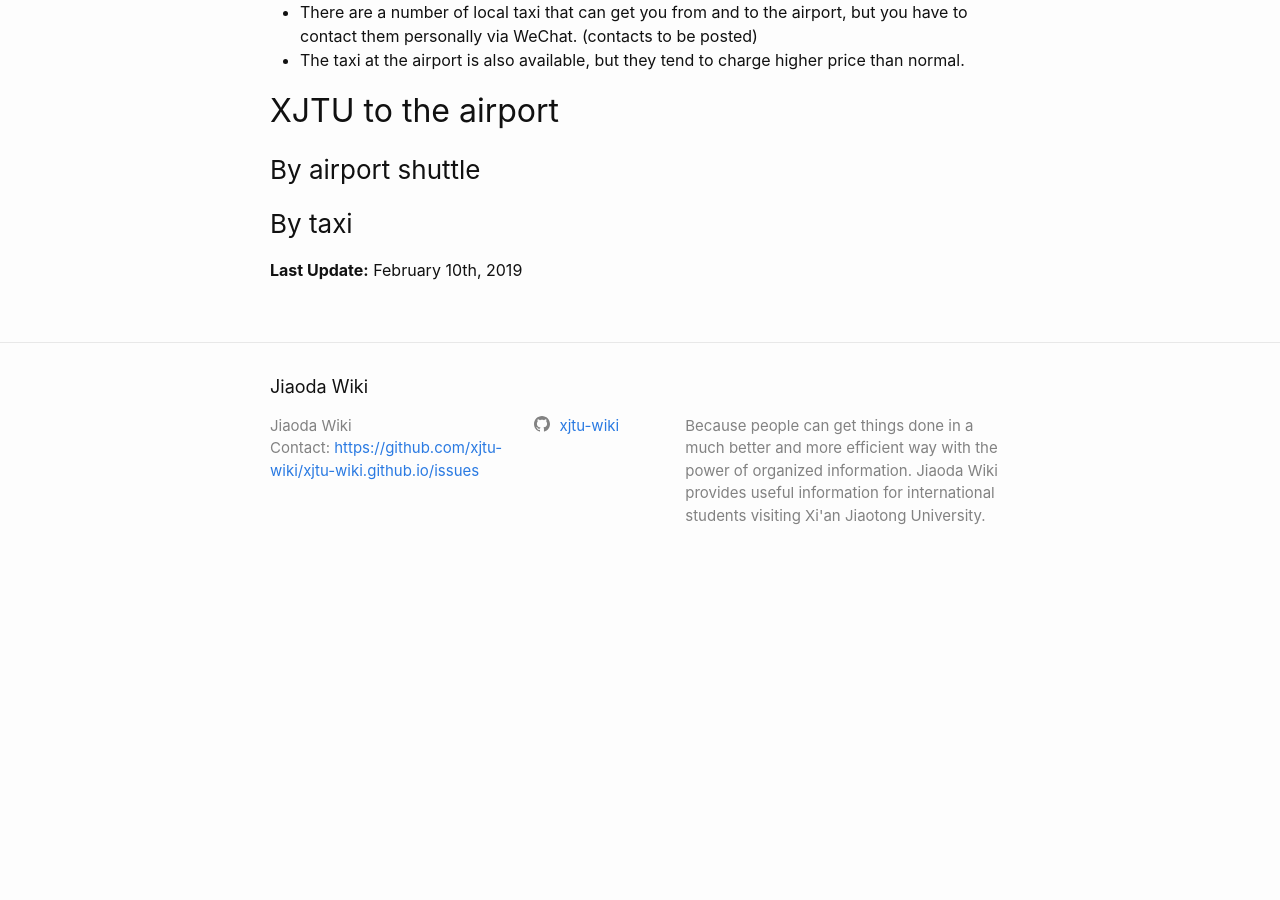
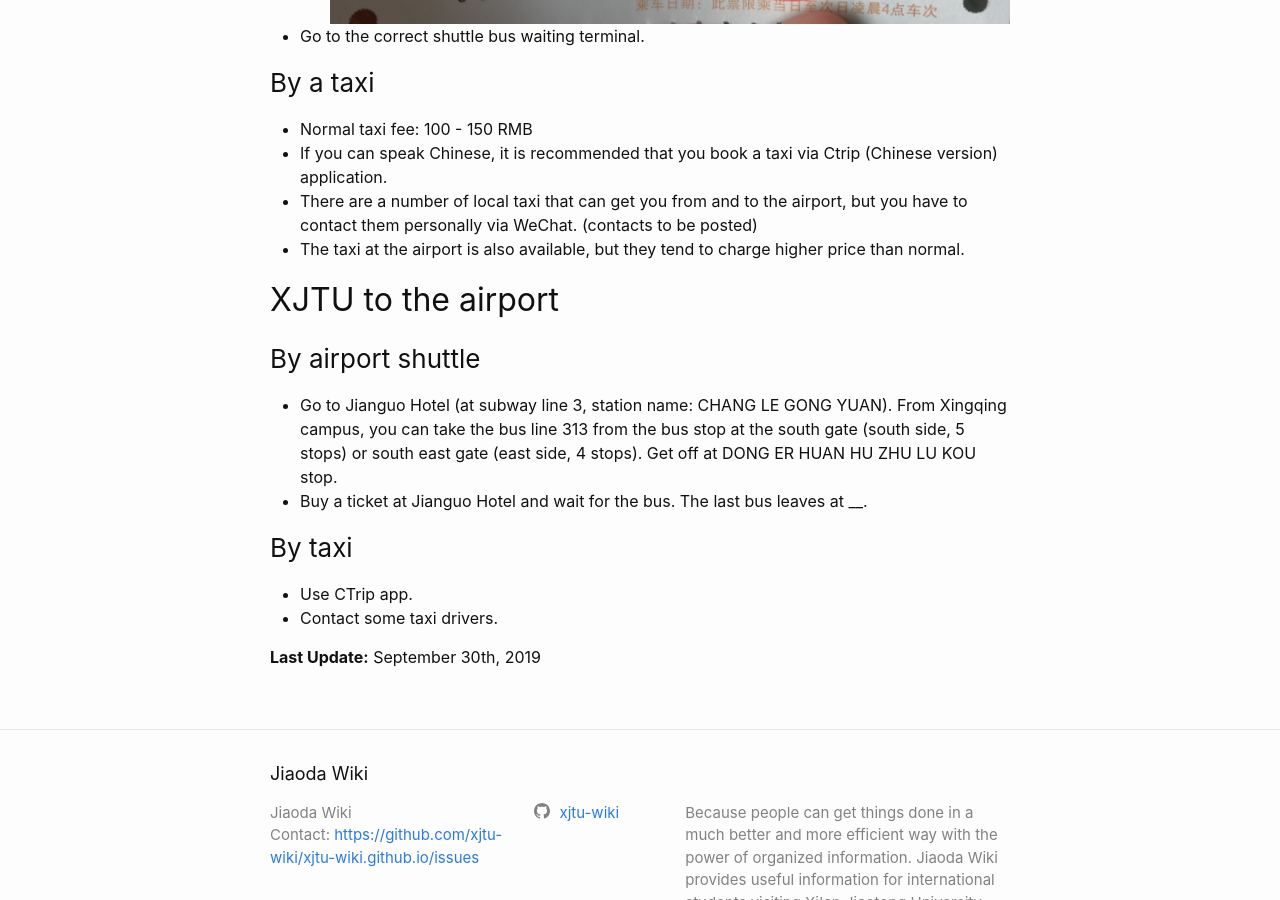
Before and after one commit to xjtu-wiki/xjtu-wiki.github.io, a Jekyll site: the page built from _guidelines/airport-transport.md, in a window 1280 px wide and 900 px high, scrolled down 1120 px. Built offline with Jekyll 4.4.1, drawn with Linux system fonts in a browser that asks for light colours; comment, search, counter and statistics services are not loaded; before the commit the page ends 1707 px from its top, so only the background shows below that; some of the changed text lies outside the part shown.

Commit message:
Update airport transportation

```diff
--- a/_guidelines/airport-transport.md
+++ b/_guidelines/airport-transport.md
@@ -4,6 +4,11 @@
 ---
 **WARNING: This guideline is not complete**
 Getting from the airport to the main campus could be challenging since there is no direct public transportation line that you could use. If you have a lot of stuff with you, it is recommended that you get a taxi. If you pack lightly, you may use the airport shuttle bus in combination with buses. If you are newly arrived, there is a free WiFi available in the airport so that you can contact the driver.
+
+## Railway
+This should be the most convenient way to travel to and from the airport. However, there is a limitation in baggage size that you can take with you. The airport railway was opened in September 2019.
+
+See details [here](https://mp.weixin.qq.com/s?__biz=MzIyOTMwNDE0Mg==&mid=2247483678&idx=1&sn=8ec60499f9e349ce5fb37d42e68d77b6&chksm=e845f33fdf327a293425a6ea472063cacddf2cc6545571a7be7f4aa04a23bd6249061804f6cf&mpshare=1&scene=1&srcid=09295vgn44SL201iyAYnNhp9&sharer_sharetime=1569732632117&sharer_shareid=2a4dfc0bc2658ea5ff5925f2b9213ca5&pass_ticket=vjbJhJHQYkPX9r0T7e0BKaYLVD%2BEk%2BDa0aBP76vrkuc%3D#rd) or read in  [PDF](/assets/pdfs/airport-rail-pages.pdf) or [PDF (long)](/assets/pdfs/airport-rail.pdf).
 
 ## The airport to XJTU
 ### By airport shuttle and (bus or subway)
@@ -23,8 +28,11 @@
 
 ## XJTU to the airport
 ### By airport shuttle
+- Go to Jianguo Hotel (at subway line 3, station name: CHANG LE GONG YUAN). From Xingqing campus, you can take the bus line 313 from the bus stop at the south gate (south side, 5 stops) or south east gate (east side, 4 stops). Get off at DONG ER HUAN HU ZHU LU KOU stop.
+- Buy a ticket at Jianguo Hotel and wait for the bus. The last bus leaves at __.
 
 ### By taxi
+- Use CTrip app.
+- Contact some taxi drivers.
 
-
-**Last Update:** February 10th, 2019
+**Last Update:** September 30th, 2019
```
Also changed, not shown: 2 other files.
